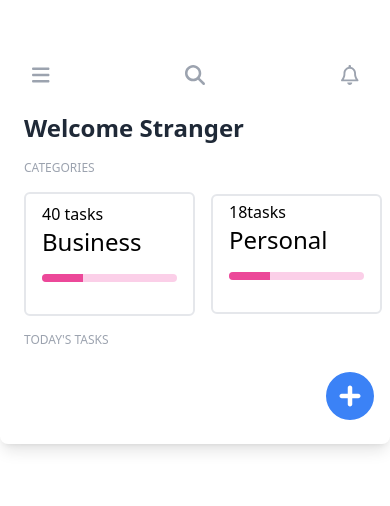
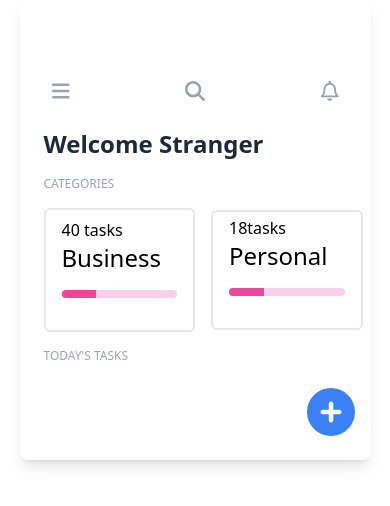
Before and after one commit to Paulhakeem/todolist-version-2, a Vue app: page / in a window 390 px wide. Shown: the top 506 px of the page. Built offline with nearby package versions, Linux system fonts and the light colour scheme.

Commit message:
making it resposive

```diff
--- a/src/assets/main.css
+++ b/src/assets/main.css
@@ -1,3 +1,11 @@
 @tailwind base;
 @tailwind components;
 @tailwind utilities;
+
+
+@media screen and (max-width: 500px) {
+    .home {
+        width: 90%;
+        padding-top: 4rem;
+    }
+}
--- a/src/views/HomeView.vue
+++ b/src/views/HomeView.vue
@@ -45,7 +45,7 @@ watch(items, newItem => {
 </script>
 
 <template>
- <div class="max-w-md justify-center items-center rounded-lg shadow-lg g-[#f1f2f5] m-auto pt-12">
+ <div class="home max-w-md justify-center items-center rounded-lg shadow-lg g-[#f1f2f5] m-auto pt-12">
 <MenuModal
  :menuModal="menuModal"
  @close-menu="openMenu"
```
